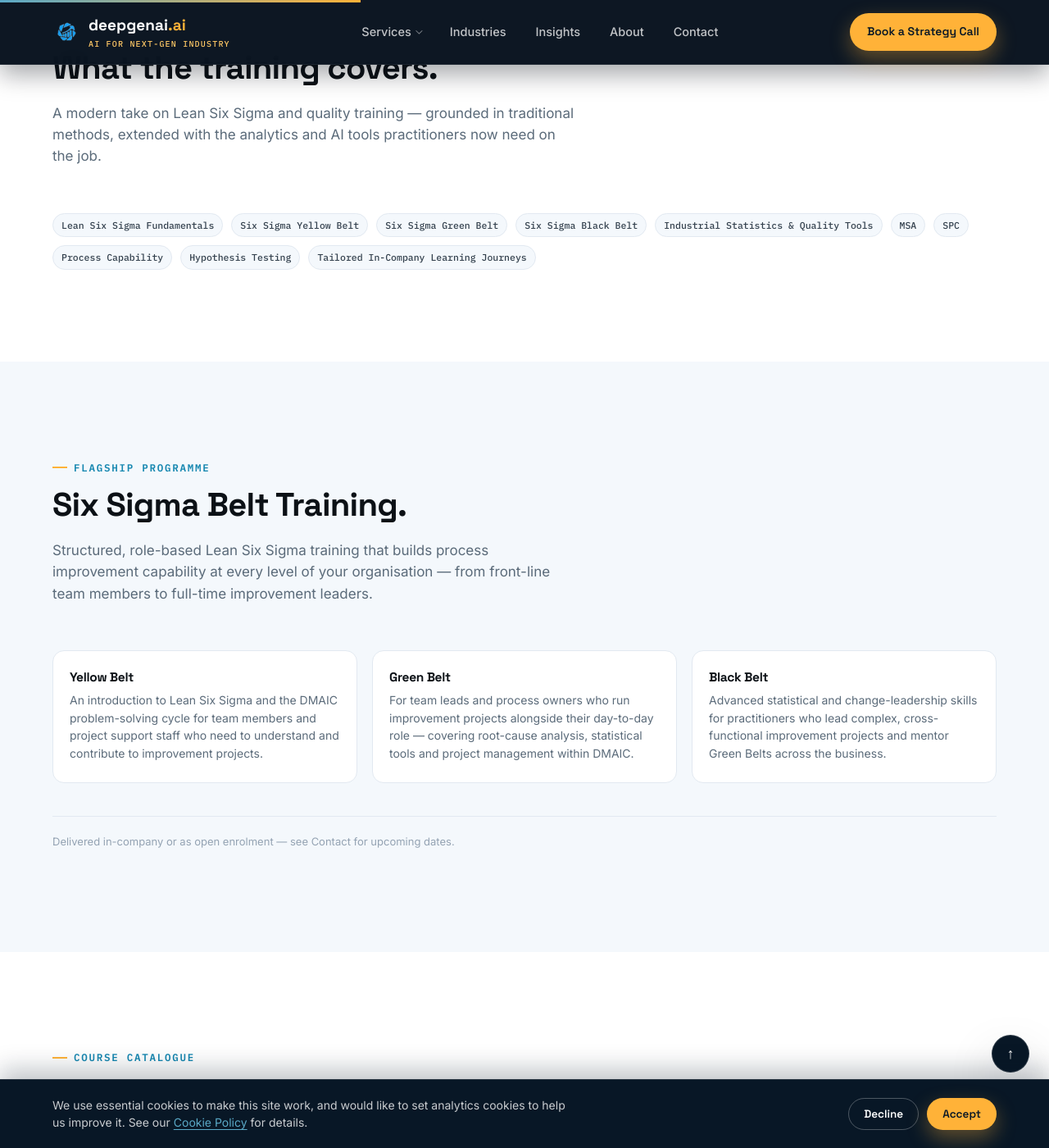
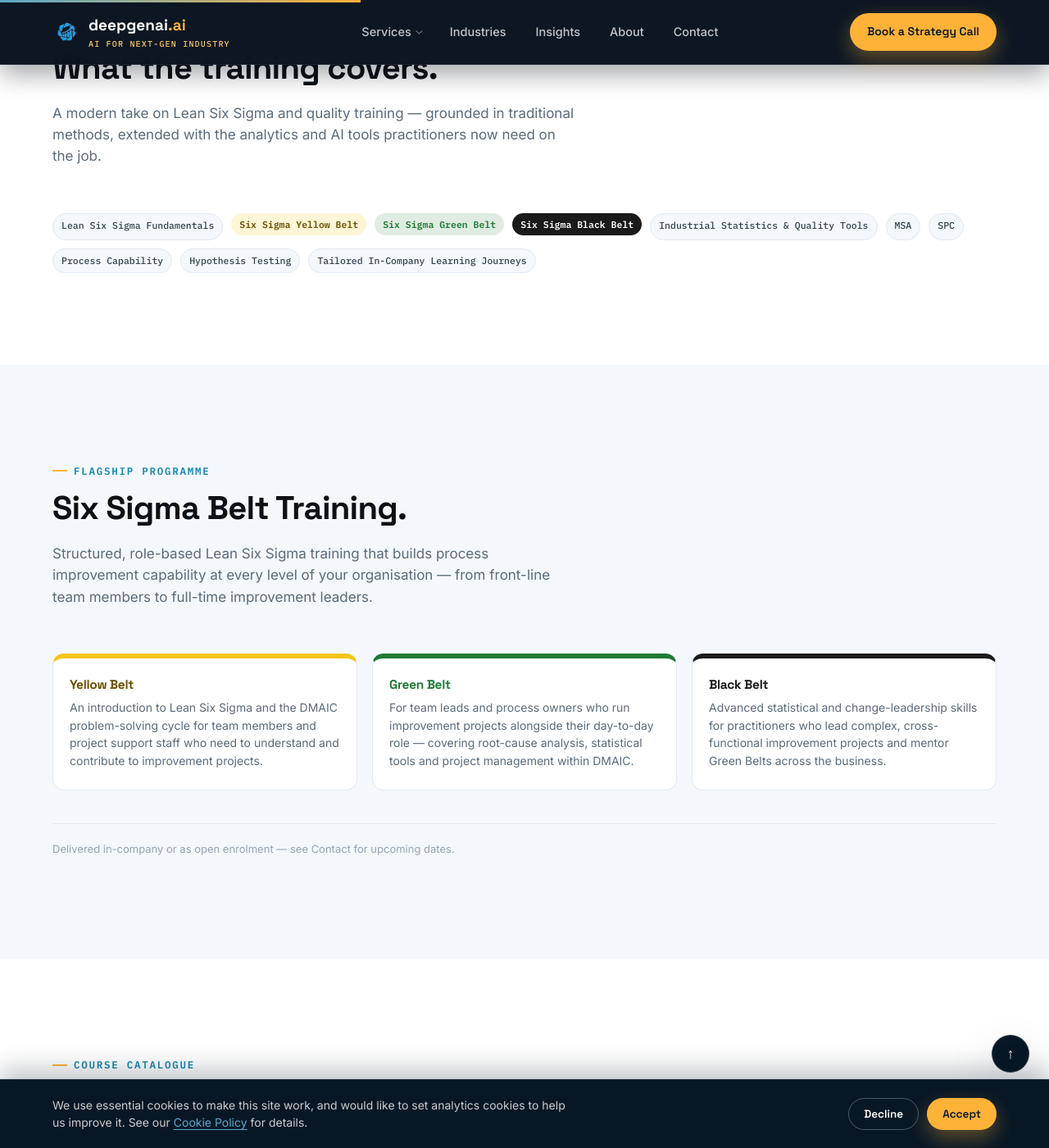
Before and after one commit to DeepGenAi-Ai/deepgenai.ai, a Jekyll site: the page built from training/index.html, in a window 1280 px wide and 1400 px high, scrolled down 1023 px. Shown: the whole window at 82% size. Built offline with Jekyll 4.4.1, drawn with Linux system fonts in a browser that asks for light colours.

Commit message:
Colour-code Six Sigma belt levels on the Training page
Owner feedback: the belts weren't standing out from the rest of the
catalogue. Adds a coloured top border + heading colour per belt on the
flagship cards (yellow/green/black) and matching coloured pill tags in
the tag list and course catalogue, so the offering reads at a glance.

Co-Authored-By: Claude Sonnet 5 <noreply@anthropic.com>

```diff
--- a/_sass/_components.scss
+++ b/_sass/_components.scss
@@ -433,6 +433,108 @@
   margin: 8px 0 0;
 }
 
+// Belt-coloured cards/tags, used on the Training page to make the Six Sigma
+// Yellow/Green/Black Belt offering stand out from the rest of the catalogue.
+.belt-card {
+  border-top-width: 6px;
+  border-top-style: solid;
+}
+
+.belt-card--yellow {
+  border-top-color: $belt-yellow;
+}
+
+.belt-card--green {
+  border-top-color: $belt-green;
+}
+
+.belt-card--black {
+  border-top-color: $belt-black;
+}
+
+.belt-card--yellow:hover {
+  border-color: $belt-yellow;
+  box-shadow: 0 12px 24px rgba(245, 197, 24, 0.25);
+}
+
+.belt-card--green:hover {
+  border-color: $belt-green;
+  box-shadow: 0 12px 24px rgba(30, 122, 52, 0.2);
+}
+
+.belt-card--black:hover {
+  border-color: $belt-black;
+  box-shadow: 0 12px 24px rgba(26, 26, 26, 0.2);
+}
+
+.belt-card__badge {
+  display: inline-block;
+  font-family: $font-mono;
+  font-size: 12px;
+  font-weight: 600;
+  letter-spacing: 0.04em;
+  text-transform: uppercase;
+  padding: 4px 12px;
+  border-radius: 999px;
+  margin-bottom: 14px;
+}
+
+.belt-card--yellow .belt-card__badge {
+  background: rgba(245, 197, 24, 0.18);
+  color: $belt-yellow-text;
+}
+
+.belt-card--green .belt-card__badge {
+  background: rgba(30, 122, 52, 0.14);
+  color: $belt-green;
+}
+
+.belt-card--black .belt-card__badge {
+  background: $belt-black;
+  color: $white;
+}
+
+.belt-card h3 {
+  margin-top: 0;
+}
+
+.belt-card--yellow h3 {
+  color: $belt-yellow-text;
+}
+
+.belt-card--green h3 {
+  color: $belt-green;
+}
+
+.belt-card--black h3 {
+  color: $belt-black;
+}
+
+.belt-tag {
+  display: inline-block;
+  font-family: $font-mono;
+  font-size: 11.5px;
+  font-weight: 600;
+  padding: 5px 10px;
+  border-radius: 999px;
+  margin-bottom: 6px;
+}
+
+.belt-tag--yellow {
+  background: rgba(245, 197, 24, 0.18);
+  color: $belt-yellow-text;
+}
+
+.belt-tag--green {
+  background: rgba(30, 122, 52, 0.14);
+  color: $belt-green;
+}
+
+.belt-tag--black {
+  background: $belt-black;
+  color: $white;
+}
+
 // Cookie consent banner -----------------------------------------------------
 .cookie-banner {
   display: none;
--- a/_sass/_variables.scss
+++ b/_sass/_variables.scss
@@ -10,6 +10,12 @@ $blue-100: #eaf6ff;
 
 $amber-500: #ffb238; // accent — not in the logo, added for CTAs/highlights
 $amber-400: #ffc966;
+
+// Six Sigma belt colors — used to colour-code the belt training cards/tags
+$belt-yellow: #f5c518;
+$belt-yellow-text: #6b4f00;
+$belt-green: #1e7a34;
+$belt-black: #1a1a1a;
 
 $ink-900: #0c1116;
 $ink-700: #33404d;
--- a/training/index.html
+++ b/training/index.html
@@ -30,9 +30,9 @@ description: DeepGenAI training combines Lean Six Sigma and industrial statistic
 
     <div class="tag-list">
       <span class="tag">Lean Six Sigma Fundamentals</span>
-      <span class="tag">Six Sigma Yellow Belt</span>
-      <span class="tag">Six Sigma Green Belt</span>
-      <span class="tag">Six Sigma Black Belt</span>
+      <span class="belt-tag belt-tag--yellow">Six Sigma Yellow Belt</span>
+      <span class="belt-tag belt-tag--green">Six Sigma Green Belt</span>
+      <span class="belt-tag belt-tag--black">Six Sigma Black Belt</span>
       <span class="tag">Industrial Statistics &amp; Quality Tools</span>
       <span class="tag">MSA</span>
       <span class="tag">SPC</span>
@@ -52,15 +52,15 @@ description: DeepGenAI training combines Lean Six Sigma and industrial statistic
     </div>
 
     <div class="industry-grid industry-grid--tri">
-      <div class="industry-card">
+      <div class="industry-card belt-card belt-card--yellow">
         <h3>Yellow Belt</h3>
         <p>An introduction to Lean Six Sigma and the DMAIC problem-solving cycle for team members and project support staff who need to understand and contribute to improvement projects.</p>
       </div>
-      <div class="industry-card">
+      <div class="industry-card belt-card belt-card--green">
         <h3>Green Belt</h3>
         <p>For team leads and process owners who run improvement projects alongside their day-to-day role &mdash; covering root-cause analysis, statistical tools and project management within DMAIC.</p>
       </div>
-      <div class="industry-card">
+      <div class="industry-card belt-card belt-card--black">
         <h3>Black Belt</h3>
         <p>Advanced statistical and change-leadership skills for practitioners who lead complex, cross-functional improvement projects and mentor Green Belts across the business.</p>
       </div>
@@ -81,15 +81,15 @@ description: DeepGenAI training combines Lean Six Sigma and industrial statistic
     <div class="industry-grid industry-grid--tri">
       <div class="industry-card">
         <h3>Beginner</h3>
-        <p>Six Sigma Yellow Belt<br>Machine Learning Fundamentals<br>Data Analytics with Python<br>Business Intelligence Essentials</p>
+        <p><span class="belt-tag belt-tag--yellow">Six Sigma Yellow Belt</span><br>Machine Learning Fundamentals<br>Data Analytics with Python<br>Business Intelligence Essentials</p>
       </div>
       <div class="industry-card">
         <h3>Intermediate</h3>
-        <p>Six Sigma Green Belt<br>AI Strategy for Business Leaders<br>Industrial Analytics &amp; SPC<br>Predictive Maintenance with AI<br>AI Ethics &amp; Governance</p>
+        <p><span class="belt-tag belt-tag--green">Six Sigma Green Belt</span><br>AI Strategy for Business Leaders<br>Industrial Analytics &amp; SPC<br>Predictive Maintenance with AI<br>AI Ethics &amp; Governance</p>
       </div>
       <div class="industry-card">
         <h3>Advanced</h3>
-        <p>Six Sigma Black Belt<br>Deep Learning &amp; Neural Networks</p>
+        <p><span class="belt-tag belt-tag--black">Six Sigma Black Belt</span><br>Deep Learning &amp; Neural Networks</p>
       </div>
     </div>
 
```
